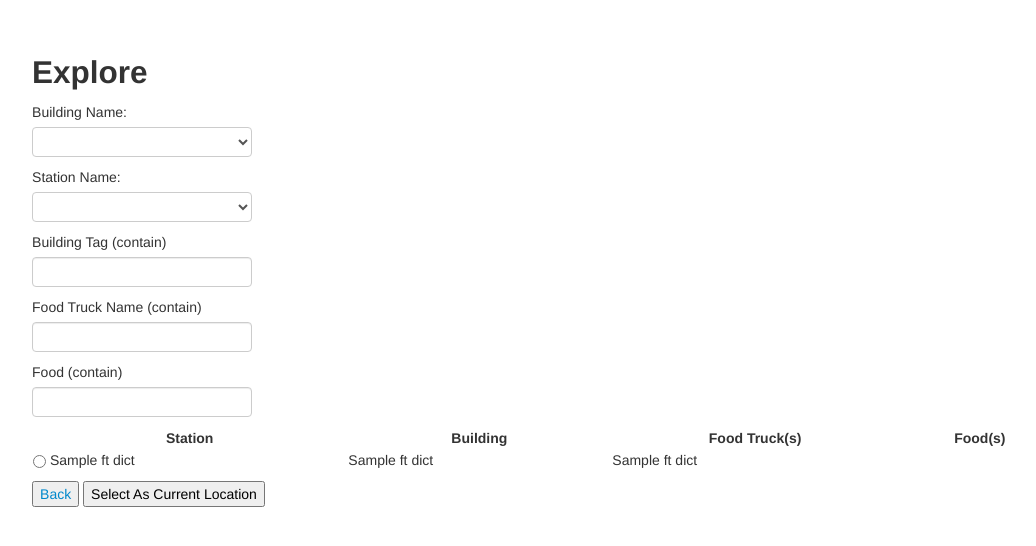
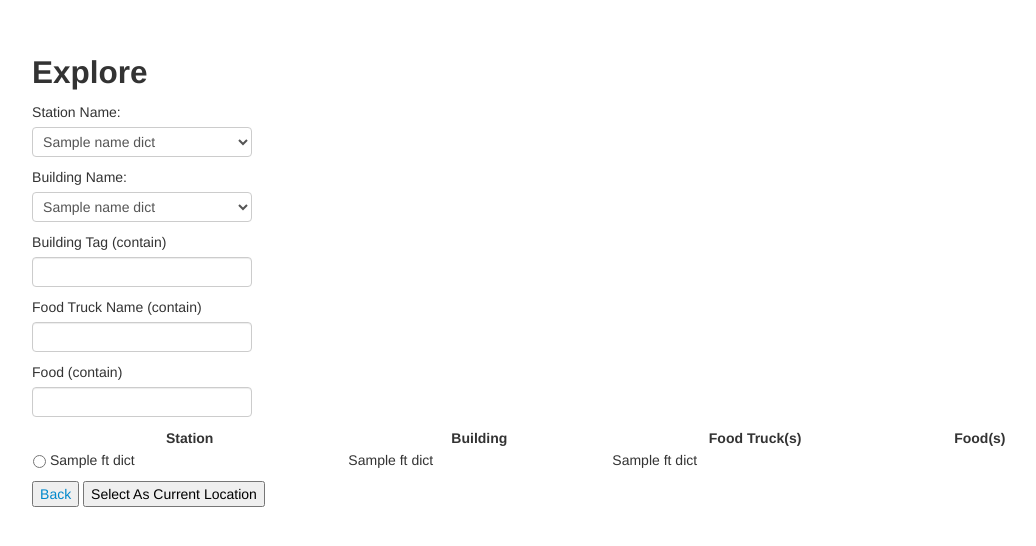
Before and after one commit to JerPaz/4400_SQL_and_FrontEnd_Project, a Flask app: template templates/customer_explore.html in a window 1280 px wide. Shown: the top 546 px of the page, without its empty margins (199-1235 px from the left). Run offline with Flask 2, Linux system fonts and the light colour scheme; the template is opened without the code that fills it: most values are stand-ins (such as "Sample title", 1, 10 or a date in 2020); lists and menus that the app fills with data are empty.

Commit message:
add functionality for dropdown boxes but need to figure out the table

```diff
--- a/templates/customer_explore.html
+++ b/templates/customer_explore.html
@@ -4,23 +4,29 @@
 <form action= "" method="post">
 <h2>Explore</h2>
 <body>
+
+    <label>Station Name: </b></label>
+    <select name ="station_name" id ="station_name">
+        {% for name_dict in name_dict_list %}
+        <option value="{{ name_dict.station_name }}"> {{ name_dict.station_name }} </option>
+        {% endfor %}
+    </select>
+
     <label>Building Name: </label>
     <select name ="building_name" id ="building_name">
+        {% for name_dict in name_dict_list %}
+        <option value="{{ name_dict.building_name }}"> {{ name_dict.building_name }} </option>
+        {% endfor %}
         <!-- for loop:
             <option value =  building name > '' <option> -->
-    </select>
-    <label>Station Name: </b></label>
-    <select name ="station_name" id ="station_name">
-        <!-- for loop:
-            <option value =  station name > '' <option> -->
     </select>
 
     <label>Building Tag (contain) </label>
         <input type="text" name="building_tag">
     <label>Food Truck Name (contain) </label>
-        <input type="text" name="building_tag">
+        <input type="text" name="food_truck_name">
     <label>Food (contain) </label>
-        <input type="text" name="building_tag">
+        <input type="text" name="food">
 
     <table style="width:100%">
         <thead>
```
